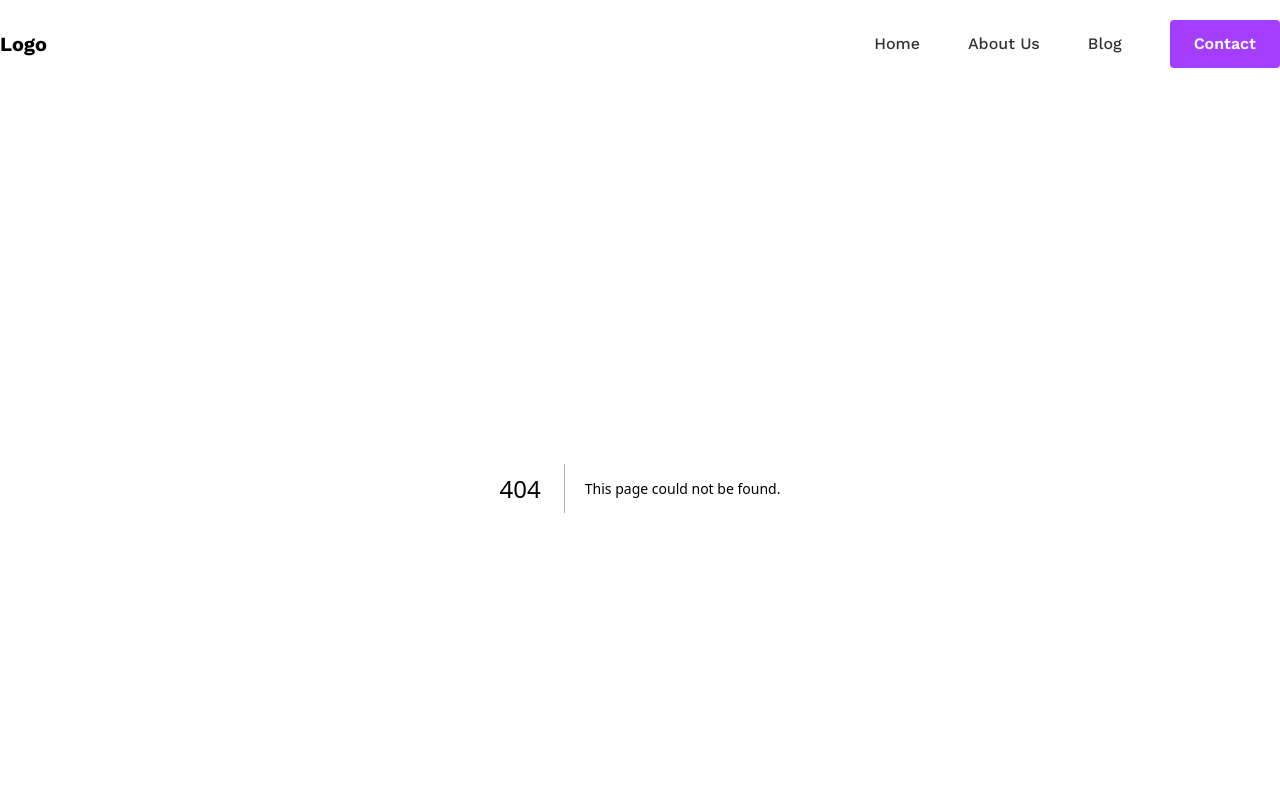
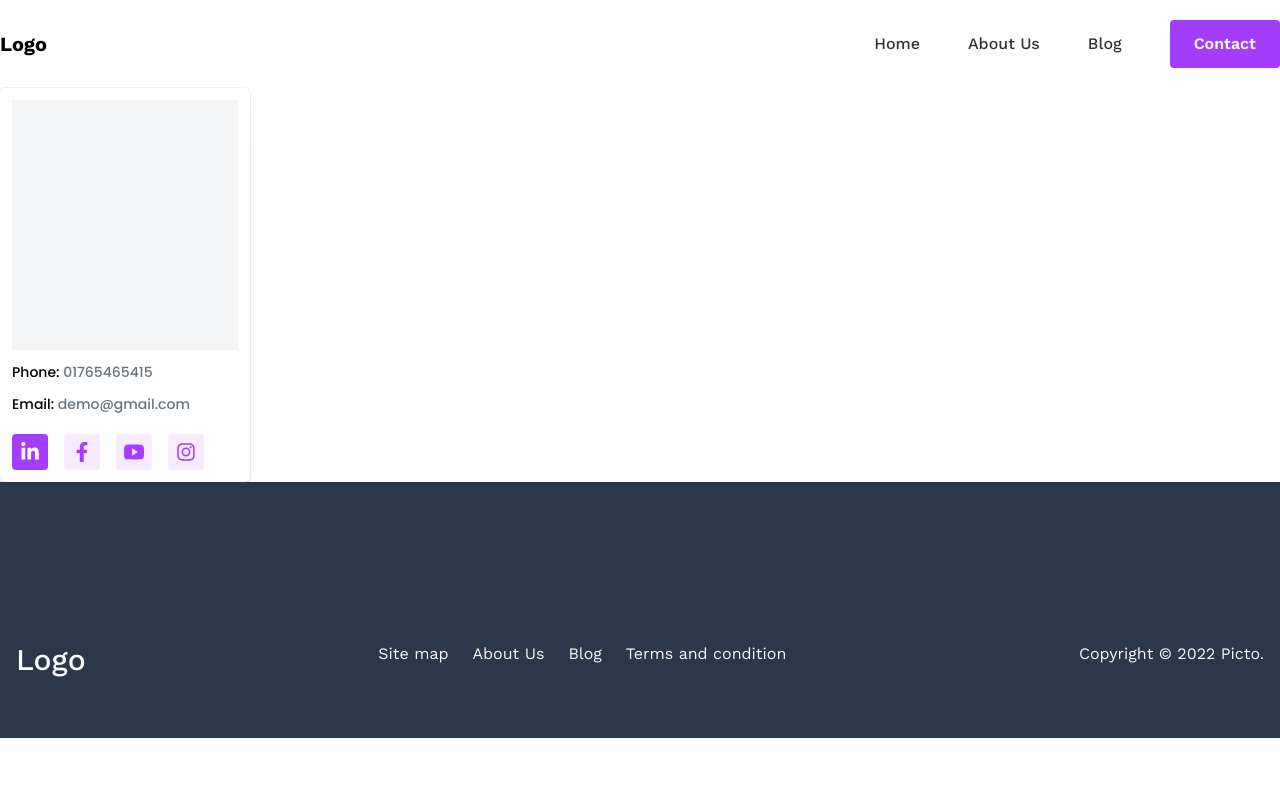
Before and after one commit to Nahid-hasan-web/DMportfolio, a Next.js app: page /blog in a window 1280 px wide. Before the commit this address had no page. Shown: the top 800 px of the page. Built offline with nearby package versions, Linux system fonts and the light colour scheme.

Commit message:
minit contact info added

```diff
--- /dev/null
+++ b/app/(pages)/blog/page.jsx
@@ -0,0 +1,15 @@
+import MinicontactInfo from '@/app/common-components/MinicontactInfo'
+import React from 'react'
+
+const page = () => {
+  return (
+    <>
+    <div className='container'>
+
+      <MinicontactInfo/>
+    </div>
+    </>
+  )
+}
+
+export default page
--- a/app/common-components/Footer.jsx
+++ b/app/common-components/Footer.jsx
@@ -6,7 +6,7 @@ const Footer = () => {
   const navbaritems = [
     { navbarContent: "Site map", navbarLink: "/" },
     { navbarContent: "About Us", navbarLink: "/" },
-    { navbarContent: "Blog", navbarLink: "/" },
+    { navbarContent: "Blog", navbarLink: "/blog" },
     { navbarContent: "Terms and condition", navbarLink: "/" },
   ];
 
@@ -14,7 +14,7 @@ const Footer = () => {
     <>
       <footer
         id="Footer"
-        className="bg-[#2B384C] pt-40 pb-[60px]  lg:mt-[650px] relative"
+        className="bg-[#2B384C] pt-40 pb-[60px]   relative"
       >
         <div className="container px-4">
           <div
@@ -30,7 +30,7 @@ const Footer = () => {
             "
           >
             {/* Contact Form (absolute inside hero, but responsive) */}
-            <ContactForm />
+
 
             {/* Logo */}
             <div className="mt-10 lg:mt-0">
--- /dev/null
+++ b/app/common-components/MinicontactInfo.jsx
@@ -0,0 +1,38 @@
+import React from 'react'
+import { FaFacebookF } from "react-icons/fa";
+import { FaInstagram } from "react-icons/fa6";
+import { FaLinkedinIn } from "react-icons/fa6";
+import { IoLogoYoutube } from "react-icons/io5";
+const MinicontactInfo = () => {
+    const socialLiks = [
+      {isActive:true , socailLink: "/", socialIcon: <FaLinkedinIn /> },
+      { socailLink: "/", socialIcon: <FaFacebookF /> },
+      { socailLink: "/", socialIcon: <IoLogoYoutube/> },
+      { socailLink: "/", socialIcon: <FaInstagram/> },
+    ];
+  return (
+    <>
+      <div className='w-[250px] p-3 bg-white rounded-[5px] shadow-[0px_0px_0px_1px_rgba(0,0,0,0.06),0px_1px_1px_-0.5px_rgba(0,0,0,0.06),0px_3px_3px_-1.5px_rgba(0,0,0,0.06),_0px_6px_6px_-3px_rgba(0,0,0,0.06),0px_12px_12px_-6px_rgba(0,0,0,0.06),0px_24px_24px_-12px_rgba(0,0,0,0.06)]'>
+
+        <div className='w-full h-[250px] overflow-hidden bg-gray-100'>
+          {/* <img src="" alt="" /> */}
+        </div>
+        <h2 className='text-sm font-medium  font-poppins text-black mt-3'>Phone: <a className='text-gray-500' href="tell:01765465415">01765465415</a></h2>
+        <h2 className='text-sm font-medium  font-poppins text-black mt-3'>Email: <a className='text-gray-500' href="tell:01765465415">demo@gmail.com</a></h2>
+      <div className='flex gap-4 items-center'>
+
+        {
+          socialLiks.map((item)=>(
+
+            <a className={`p-2 flex justify-center items-center text-xl mt-5 text-brandColor rounded-sm bg-[#F6EBFF] ${item.isActive?"text-white bg-brandColor" : "text-brandColor bg-[#F6EBFF]"}`} target='_blanck' href={item.socailLink} >
+              {item.socialIcon}
+            </a>
+          ))
+        }
+      </div>
+      </div>
+    </>
+  )
+}
+
+export default MinicontactInfo
--- a/app/components/Navbar.jsx
+++ b/app/components/Navbar.jsx
@@ -16,7 +16,7 @@ const Navbar = () => {
     },
     {
       navbarContent: "Blog",
-      navbarLink: "/",
+      navbarLink: "/blog",
     },
 
   ];
--- a/app/components/home/ContactForm.jsx
+++ b/app/components/home/ContactForm.jsx
@@ -11,7 +11,7 @@ import { PiPaperPlaneRightLight } from "react-icons/pi";
 const ContactForm = () => {
   return (
     <>
-      <section id="contact-form" className=" lg:absolute w-full bottom-[50px] md:bottom-[90px]">
+      <section id="contact-form" className=" lg:absolute w-full bottom-[50px] z-40 md:bottom-[-720px]">
         <div className="container px-4">
           <div
             className="
--- a/app/components/home/Testimonial.jsx
+++ b/app/components/home/Testimonial.jsx
@@ -3,6 +3,7 @@ import CommonHead from "@/app/common-components/CommonHead";
 import React from "react";
 import Slider from "react-slick";
 import "slick-carousel/slick/slick.css";
+import ContactForm from "./ContactForm";
 
 const Testimonial = () => {
   var settings = {
@@ -16,7 +17,7 @@ const Testimonial = () => {
 
   return (
     <>
-      <section id="Testimonial" className="py-12 md:py-20">
+      <section id="Testimonial" className="py-12 md:py-20 relative lg:mb-[650px]">
         <div className="container">
           <CommonHead
             headTitle={"Testimonial"}
@@ -61,6 +62,7 @@ const Testimonial = () => {
             ))}
           </Slider>
         </div>
+                    <ContactForm />
       </section>
     </>
   );
```
Also changed, not shown: app/components/home/AboutMe.jsx (renamed from app/components/AboutMe.jsx, +3 -4 lines), app/components/home/Banner.jsx (renamed from app/components/Banner.jsx, +6 -5 lines), app/page.jsx (+20 -21 lines).
